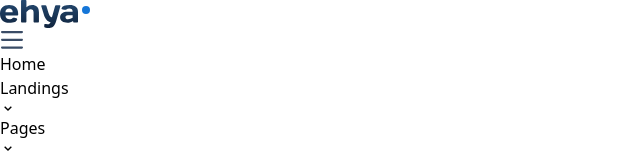
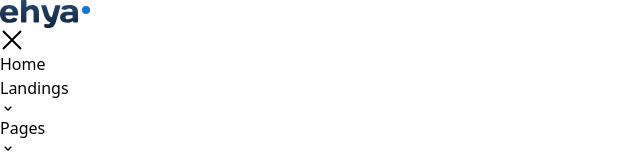
Before and after one commit to theusmanyousaf/library-app-uy, a React (Create React App) app: page /book/1 in a window 1280 px wide. Both pictures are taken after a click on the picture 12 px from the left and 40 px from the top of the page. Shown: the top 160 px of the page, without its empty margins (0-640 px from the left). Built offline with nearby package versions, Linux system fonts and the light colour scheme.

Commit message:
minor changes in header component

```diff
--- a/src/components/header/Header.tsx
+++ b/src/components/header/Header.tsx
@@ -1,31 +1,34 @@
 import Logo from '../../assets/Logo.svg'
 import Menu from '../../assets/ic_Menu.svg'
 import { BiChevronDown } from "react-icons/bi";
+import { GrClose } from "react-icons/gr";
 import { useHeader } from './useHeader';
 import { Link } from 'react-router-dom';
 
 export default function Header() {
 
-  const {menuOpen, handleMenuClick} = useHeader()
+  const { menuOpen, handleMenuClick } = useHeader()
 
   return (
     <header className='lg:mx-[10.417%] md:mx-[4%] mx-6 md:mb-12'>
       <nav className='py-[18px] md:py-[26px] md:flex md:items-center md:justify-between'>
         <div className='flex justify-between items-center'>
           <span className='cursor-pointer'>
-            <a href="/"><img src={Logo} alt='logo' /></a>
+            <Link to="/"><img src={Logo} alt='logo' /></Link>
           </span>
 
           <span className='cursor-pointer md:hidden block'>
-            <img data-name={menuOpen ? 'close' : 'menu'}
-              onClick={handleMenuClick} src={Menu} alt="menu" />
+            {menuOpen
+            ? <GrClose onClick={handleMenuClick} size={24} />
+            : <img data-name={menuOpen ? 'close' : 'menu'}
+            onClick={handleMenuClick} src={Menu} alt="menu" />}
           </span>
 
         </div>
 
         <ul className={`md:flex lg:gap-10 md:gap-4 font-semibold md:items-center z-[10] md:z-auto md:static bg-white absolute w-full left-0 md:w-auto md:py-0 py-4 md:pl-0 pl-7 md:opacity-100 opacity-100 top-[-400px] transition-all ease-in duration-50 ${menuOpen ? 'top-[80px] opacity-100' : 'top-[-1000px] opacity-0'}`}>
           <li className='my-6 md:my-0'>
-            <a href="/" className='text-gray-700 hover:text-blue-500'>Home</a>
+            <Link to="/" className='text-gray-700 hover:text-blue-500'>Home</Link>
           </li>
           <li className='my-6 md:my-0'>
             <button className="flex items-center text-gray-700 hover:text-blue-500">Landings<BiChevronDown /></button>
@@ -34,7 +37,7 @@ export default function Header() {
             <button className="flex items-center text-gray-700 hover:text-blue-500">Pages<BiChevronDown /></button>
           </li>
           <li className='my-6 md:my-0'>
-            <a href="https://developers.google.com/books/docs/overview" className='text-gray-700 hover:text-blue-500'>Docs</a>
+            <a target='_blank' href="https://developers.google.com/books/docs/overview" className='text-gray-700 hover:text-blue-500'>Docs</a>
           </li>
           <li className='my-6 md:my-0'>
             <button className='text-gray-700 hover:text-blue-500'>Help</button>
```
